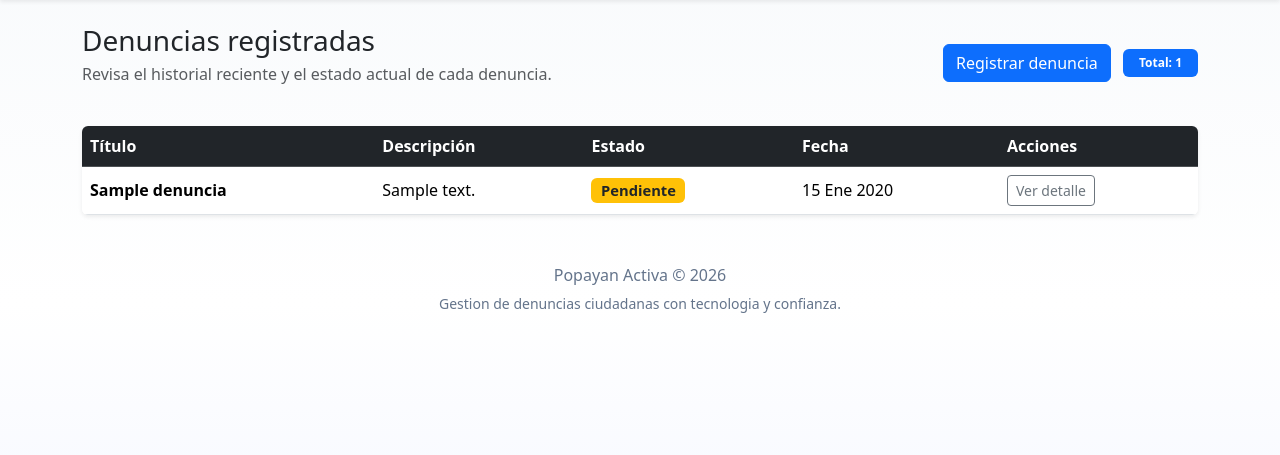
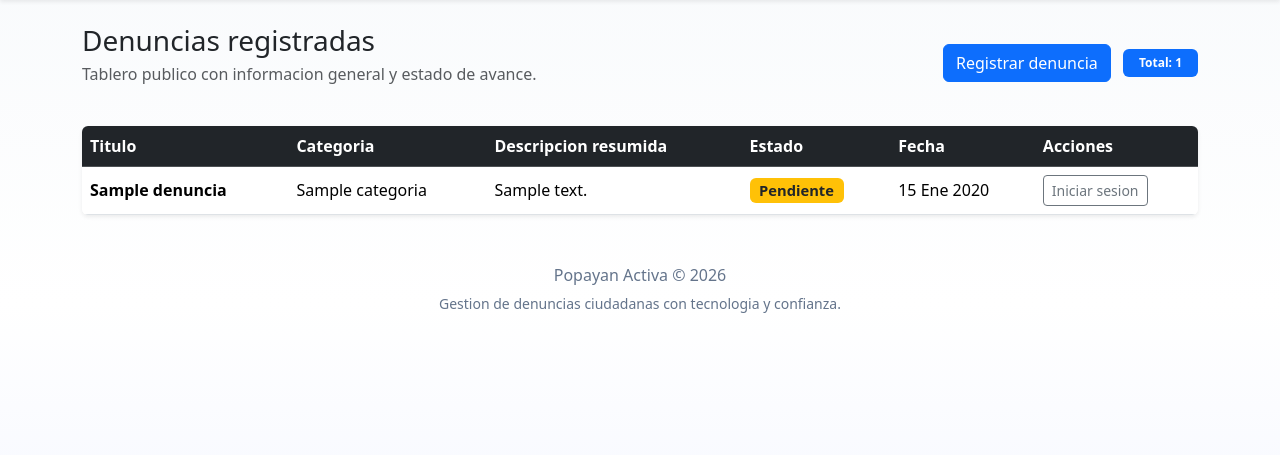
Before and after one commit to jeort99/Popay-n_Activa, a Django app: page /denuncias/ in a window 1280 px wide. Shown: the part 56-511 px from the top of the page. Run offline with Django 5.2, Linux system fonts and the light colour scheme; tables that the repository leaves empty hold one stand-in row (values such as "Sample post").

Commit message:
PopayanActiva Actualizacin V1.03

```diff
--- a/denuncias/templates/lista.html
+++ b/denuncias/templates/lista.html
@@ -4,7 +4,7 @@
 <div class="d-flex justify-content-between align-items-center mb-4">
     <div>
         <h1 class="h3 mb-1">Denuncias registradas</h1>
-        <p class="text-muted">Revisa el historial reciente y el estado actual de cada denuncia.</p>
+        <p class="text-muted">Tablero publico con informacion general y estado de avance.</p>
     </div>
     <div>
         <a href="/denuncias/nueva/" class="btn btn-primary">Registrar denuncia</a>
@@ -17,8 +17,9 @@
     <table class="table table-hover align-middle mb-0">
         <thead class="table-dark">
             <tr>
-                <th>Título</th>
-                <th>Descripción</th>
+                <th>Titulo</th>
+                <th>Categoria</th>
+                <th>Descripcion resumida</th>
                 <th>Estado</th>
                 <th>Fecha</th>
                 <th>Acciones</th>
@@ -28,6 +29,7 @@
             {% for denuncia in denuncias %}
             <tr>
                 <td class="fw-semibold">{{ denuncia.titulo }}</td>
+                <td>{% if denuncia.categoria %}{{ denuncia.categoria.nombre }}{% else %}Sin categoria{% endif %}</td>
                 <td>{{ denuncia.descripcion|truncatechars:90 }}</td>
                 <td>
                     {% if denuncia.estado == "Pendiente" %}
@@ -40,7 +42,12 @@
                 </td>
                 <td>{{ denuncia.fecha_registro|date:"d M Y" }}</td>
                 <td class="d-flex gap-2">
-                    <a href="{% url 'detalle_denuncia' denuncia.id %}" class="btn btn-sm btn-outline-secondary">Ver detalle</a>
+                    {% url 'detalle_denuncia' denuncia.id as detalle_url %}
+                    {% if user.is_authenticated %}
+                        <a href="{{ detalle_url }}" class="btn btn-sm btn-outline-secondary">Ver detalle</a>
+                    {% else %}
+                        <a href="{% url 'login' %}?next={{ detalle_url }}" class="btn btn-sm btn-outline-secondary">Iniciar sesion</a>
+                    {% endif %}
                 </td>
             </tr>
             {% endfor %}
@@ -49,7 +56,7 @@
 </div>
 {% else %}
 <div class="alert alert-info rounded shadow-sm" role="alert">
-    Aún no hay denuncias registradas. Pulsa <a href="/denuncias/nueva/" class="alert-link">registrar denuncia</a> para empezar.
+    Aun no hay denuncias registradas. Pulsa <a href="/denuncias/nueva/" class="alert-link">registrar denuncia</a> para empezar.
 </div>
 {% endif %}
 {% endblock %}
--- a/denuncias/templates/login.html
+++ b/denuncias/templates/login.html
@@ -10,6 +10,7 @@
 
                 <form method="post" novalidate>
                     {% csrf_token %}
+                    <input type="hidden" name="next" value="{{ next }}">
                     {{ form.non_field_errors }}
                     <div class="mb-3">
                         <label class="form-label" for="id_username">Correo electronico</label>
--- a/denuncias/views.py
+++ b/denuncias/views.py
@@ -4,6 +4,7 @@ from django.contrib.auth import login, logout
 from django.contrib.auth.decorators import login_required
 from django.contrib.auth.forms import AuthenticationForm
 from django.shortcuts import get_object_or_404, redirect, render
+from django.utils.http import url_has_allowed_host_and_scheme
 
 from .forms import DenunciaForm, RegistroCiudadanoForm
 from .models import Denuncia, ESTADO_EN_PROCESO, ESTADO_PENDIENTE, ESTADO_RESUELTA
@@ -145,16 +146,20 @@ def registro(request):
 
 
 def iniciar_sesion(request):
+    next_url = request.POST.get("next") or request.GET.get("next") or "mis_denuncias"
+
     if request.method == "POST":
         form = AuthenticationForm(request, data=request.POST)
 
         if form.is_valid():
             login(request, form.get_user())
+            if url_has_allowed_host_and_scheme(next_url, allowed_hosts={request.get_host()}):
+                return redirect(next_url)
             return redirect("mis_denuncias")
     else:
         form = AuthenticationForm()
 
-    return render(request, "login.html", {"form": form})
+    return render(request, "login.html", {"form": form, "next": next_url})
 
 
 def cerrar_sesion(request):
@@ -162,6 +167,7 @@ def cerrar_sesion(request):
     return redirect("home")
 
 
+@login_required(login_url="login")
 def detalle_denuncia(request, denuncia_id):
     denuncia = get_object_or_404(Denuncia, pk=denuncia_id)
 
```
Also changed, not shown: denuncias/tests.py (+20 -0 lines).
